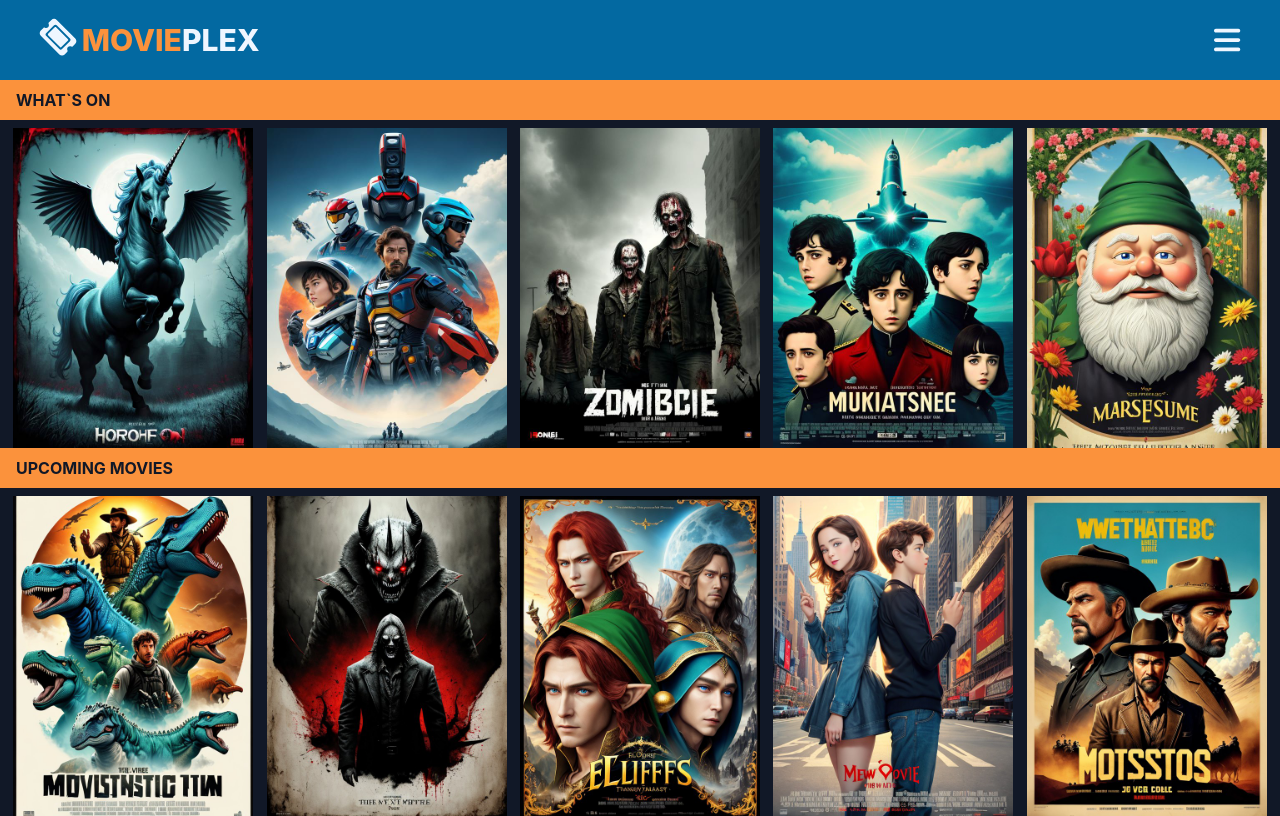
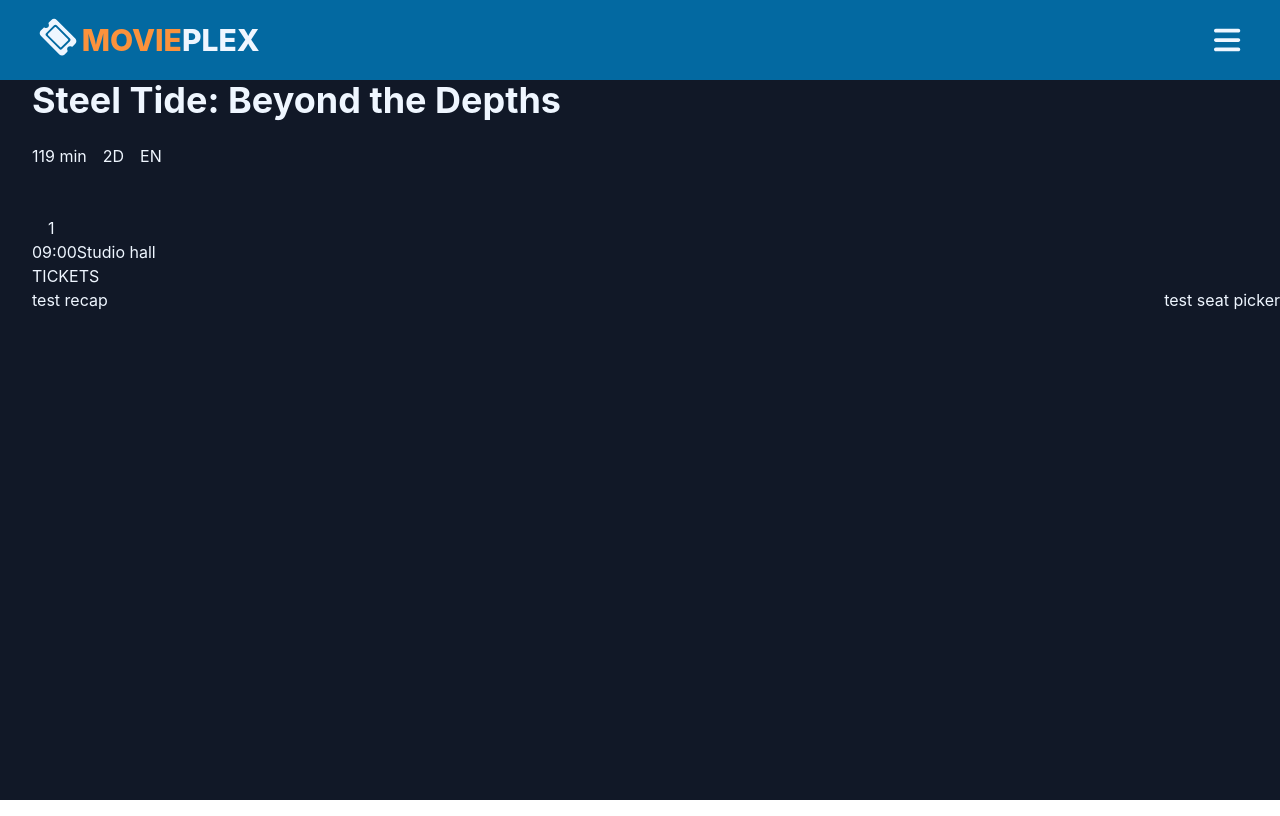
Before and after one commit to ewelinapetelicka/movieplex, a React (Create React App) app: page /select-tickets/1/1 in a window 1280 px wide. Before the commit this address led to /dashboard. Built offline with nearby package versions, Linux system fonts and the light colour scheme; data requests are answered from the project's data file.

Commit message:
recap, seat picker init

```diff
--- a/src/App.tsx
+++ b/src/App.tsx
@@ -14,7 +14,7 @@ export function App() {
                     <Route path={"/dashboard"} element={<DashboardPage></DashboardPage>}/>
                     <Route path={"/film/:id"} element={<FilmPage></FilmPage>}/>
                     <Route path={"/error"} element={<ErrorBoard></ErrorBoard>}/>
-                    <Route path={"/select-tickets/:id"} element={<SelectTickets></SelectTickets>}/>
+                    <Route path={"/select-tickets/:id/:date"} element={<SelectTickets></SelectTickets>}/>
                     <Route path={"*"} element={<Navigate to={'/dashboard'}></Navigate>}></Route>
                 </Routes>
             </div>
--- /dev/null
+++ b/src/componetns/recap/Recap.tsx
@@ -0,0 +1,7 @@
+export function Recap(){
+    return(
+        <div>
+            test recap
+        </div>
+    )
+}
--- /dev/null
+++ b/src/componetns/seat-picker/SeatPicker.tsx
@@ -0,0 +1,7 @@
+export function SeatPicker(){
+    return (
+        <div>
+            test seat picker
+        </div>
+    )
+}
--- a/src/componetns/showtimes/Showtimes.tsx
+++ b/src/componetns/showtimes/Showtimes.tsx
@@ -7,6 +7,7 @@ import {useNavigate} from "react-router-dom";
 import {Button, ButtonType} from "../common/button/Button";
 import {DayPicker} from "../day-picker/DayPicker";
 import {useDays} from "../../hooks/use-days/use-days";
+import {useMonths} from "../../hooks/useMonths/use-months";
 
 interface RepertoireProps {
     film: Film
@@ -19,7 +20,7 @@ export function Showtimes(props: RepertoireProps) {
     const [repertoire3d, setRepertoire3d] = useState<Repertoire[]>([]);
     const days = useDays();
     const navigate = useNavigate();
-    const month = ["January", "February", "March", "April", "May", "June", "July", "August", "September", "October", "November", "December"];
+    const month = useMonths();
 
     useEffect(() => {
         setRepertoire2d(
@@ -57,7 +58,7 @@ export function Showtimes(props: RepertoireProps) {
                         <div className={"flex gap-2 pb-8 items-center"}>
                             {repertoire2d.map((el) => {
                                 return (
-                                    <Button type={ButtonType.ORANGE} onClick={() => navigate("/select-tickets/" + el.id)}>
+                                    <Button type={ButtonType.ORANGE} onClick={() => navigate("/select-tickets/" + el.id + "/" + date.toISOString().slice(0,10))}>
                                         <TimeTile text={el.time} tag={"2D"} key={el.time}></TimeTile>
                                     </Button>
                                 )
@@ -67,7 +68,7 @@ export function Showtimes(props: RepertoireProps) {
                         <div className={"flex gap-2 items-center"}>
                             {repertoire3d.map((el) => {
                                 return (
-                                    <Button type={ButtonType.ORANGE} onClick={() => navigate("/select-tickets")}>
+                                    <Button type={ButtonType.ORANGE} onClick={() => navigate("/select-tickets/" + el.id + "/" + date.toISOString().slice(0,10))}>
                                         <TimeTile text={el.time} tag={"3D"} key={el.time}></TimeTile>
                                     </Button>
                                 )
--- /dev/null
+++ b/src/hooks/useMonths/use-months.ts
@@ -0,0 +1,4 @@
+export function useMonths(){
+    return  ["January", "February", "March", "April", "May", "June", "July", "August", "September", "October", "November", "December"];
+
+}
--- a/src/pages/select-tickets/SelectTickets.tsx
+++ b/src/pages/select-tickets/SelectTickets.tsx
@@ -6,6 +6,10 @@ import {Loader} from "../../componetns/common/loader/Loader";
 import {ErrorBoard} from "../error/ErrorBoard";
 import {Film} from "../../models/film/film";
 import {Hall} from "../../models/hall/hall";
+import {useMonths} from "../../hooks/useMonths/use-months";
+import {Title} from "../../componetns/common/title/Title";
+import {Recap} from "../../componetns/recap/Recap";
+import {SeatPicker} from "../../componetns/seat-picker/SeatPicker";
 
 export function SelectTickets() {
     const params = useParams();
@@ -14,6 +18,7 @@ export function SelectTickets() {
     const [hall, setHall] = useState<Hall>();
     const [isError, setIsError] = useState(false);
     const navigate = useNavigate();
+    const month = useMonths();
 
     useEffect(() => {
         fetch('http://localhost:8000/repertoire/' + params.id)
@@ -28,7 +33,7 @@ export function SelectTickets() {
     }, []);
 
     useEffect(() => {
-        if (!repertoire){
+        if (!repertoire) {
             return;
         }
         fetch('http://localhost:8000/films/' + repertoire.filmId)
@@ -43,7 +48,7 @@ export function SelectTickets() {
     }, [repertoire]);
 
     useEffect(() => {
-        if (!repertoire){
+        if (!repertoire) {
             return;
         }
         fetch('http://localhost:8000/halls/' + repertoire.hallId)
@@ -57,8 +62,6 @@ export function SelectTickets() {
             .catch(error => setIsError(true))
     }, [repertoire]);
 
-
-
     if (!repertoire || !film || !hall) {
         return <Loader></Loader>
     }
@@ -68,18 +71,27 @@ export function SelectTickets() {
     }
 
     return (
-        <div className={"text-blue-50"}>
-
-            <p>{film.title}</p>
-            <p>{film.duration}</p>
-            <p>{film.title}</p>
-            <p>{repertoire.time}</p>
-            <p>{repertoire.showingIn}</p>
-            <p>{repertoire.language}</p>
-            <p>{hall.name}</p>
-            <p className={"text-blue-50"}>{repertoire.time}</p>
+        <div className={"text-blue-50 pl-8"}>
+            <Title text={film.title} key={film.id}></Title>
+            <div className={"flex gap-4"}>
+                <span>{film.duration} min</span>
+                <span>{repertoire.showingIn}</span>
+                <span>{repertoire.language}</span>
+            </div>
+            <div className={"flex gap-2 pt-12"}>
+                <span>{params.date!.slice(8, 10)}</span>
+                <span>{month[parseInt(params.date!.slice(5, 7))]}</span>
+                <span>{params.date?.slice(0, 4)}</span>
+            </div>
+            <div>
+                <span>{repertoire.time}</span>
+                <span>{hall.name}</span>
+            </div>
             <p>TICKETS</p>
-
+            <div className={"flex flex-row justify-between"}>
+                <Recap></Recap>
+                <SeatPicker></SeatPicker>
+            </div>
         </div>
     )
 }
```
